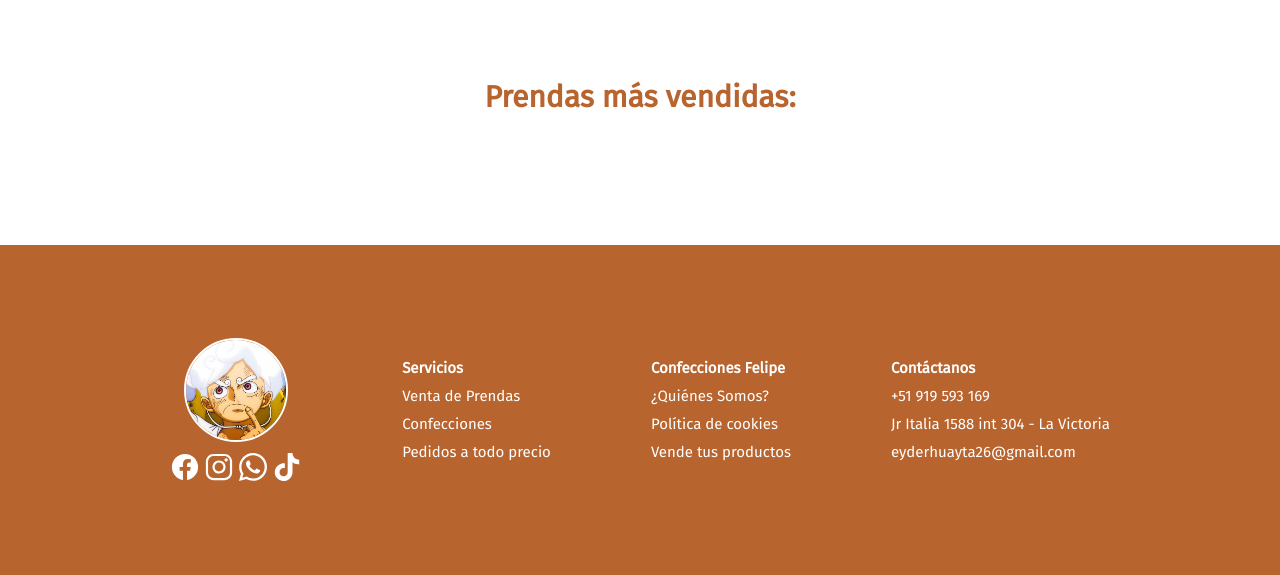
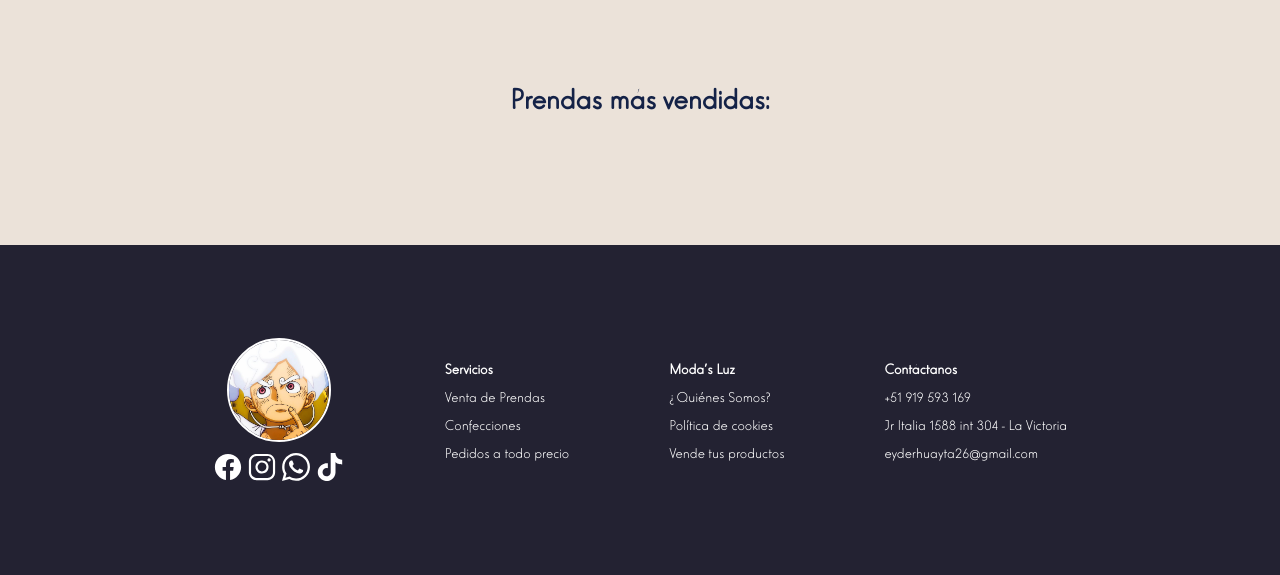
Before and after one commit to ELEyder/moda-luz-web, a PHP site: template views/main/index.php in a window 1280 px wide. Shown: the part 571-1146 px from the top of the page. Run offline with PHP 8.4, Linux system fonts and the light colour scheme; the template is opened without the code that fills it, so the values that code supplies are empty.

Commit message:
Arreglos Menores

```diff
--- a/content/styles/catalogo.css
+++ b/content/styles/catalogo.css
@@ -1,109 +1 @@
-:root {
-    --color-primario: #FF741C;
-    --color-secundario: #B8642F;
-    --fuente-principal: 'Fira Sans', sans-serif;
-    --separación-divs-header: 4rem;
-    --ancho-card: 24rem;
-}
-section.catalogo{
-    background-color: white;
-    display: flex;
-    align-items: center;
-    justify-content: center;
-    padding-top: 8rem;
-    padding-bottom: 8rem;
-}
-
-div.contenido{
-    display: flex;
-    flex-direction: column;
-    align-items: left;
-    justify-content: center;
-    width: max-content;
-    height: max-content;
-}
-h1.mas-vendidos{
-    color: var(--color-secundario);
-    font-size: 3rem;
-    margin: 0;
-    margin-bottom: 5rem;
-    width: max-content;
-    height: max-content;
-}
-div.catalogo {
-    display: flex;
-    flex-direction: column;
-    justify-content: center;
-    align-items: left;
-
-}
-div.fila{
-    display: flex;
-    flex-direction: row;
-    align-items: center;
-    justify-content: center;
-    width: min-content;
-    margin-bottom: 4rem;
-}
-div.fila:last-child{
-    margin-bottom: 0rem;
-}
-
-div.prenda {
-    width: var(--ancho-card);
-    display: flex;
-    flex-direction: column;
-    background-color: white;
-    overflow: hidden;
-    margin-left: 4rem;
-    box-shadow: 0px 0px 10px 4px rgba(0, 0, 0, 0.25);
-}
-div.prenda:first-child{
-    margin-left: 0rem;
-}
-div.imagen {
-    width: var(--ancho-card);
-    height: var(--ancho-card);
-    background-color: white;
-    display: flex;
-    flex-direction: column;
-    justify-content: center;
-    align-items: center;
-    overflow: hidden;
-}
-img.prenda {
-    height: var(--ancho-card);
-    width:  var(--ancho-card);
-    transition: 300ms;
-}
-img.prenda:hover {
-    width: calc(var(--ancho-card) + 4rem);
-    height: calc(var(--ancho-card) + 4rem);
-}
-div.texto {
-    display: flex;
-    flex-direction: column;
-    width: 200px;
-    height: 100px;
-    padding: 1rem;
-}
-h1.prenda{
-    font-size: 20px;
-    margin: 5px;
-    color: black;
-    font-weight: 400;
-    width: 180px;
-}
-p.prenda{
-    color: var(--color-primario);
-    font-size: 25px;
-    font-weight: 600;
-    margin: 10px;
-    width: 180px;
-}
-
-
-
-a.regresar:hover {
-    color: rgb(0, 38, 255);
-}
+@import url(root.css);
--- a/content/styles/footer.css
+++ b/content/styles/footer.css
@@ -1,10 +1,4 @@
-:root {
-    --color-primario: #FF741C;
-    --color-secundario: #B8642F;
-    --fuente-principal: 'Fira Sans', sans-serif;
-    --separación-divs-header: 4rem;
-    --ancho-card: 24rem;
-}
+@import url(root.css);
 html{
     font-size: 10px;
 }
@@ -14,7 +8,7 @@ footer{
     display: flex;
     align-items: center;
     justify-content: center;
-    background-color: var(--color-secundario);
+    background-color: var(--color-cuarto);
 }
 div.contenido-footer{
     display: flex;
--- a/content/styles/header.css
+++ b/content/styles/header.css
@@ -1,17 +1,12 @@
-:root {
-    --color-primario: #FF741C;
-    --color-secundario: #B8642F;
-    --fuente-principal: 'Fira Sans', sans-serif;
-    --separación-divs-header: 4rem;
-    --ancho-card: 24rem;
-}
+@import url(root.css);
+
 html{
     font-size: 10px;
 }
 /* ---------------------------------------------------------------- CABECERA ------------------------------------------------------*/
 header {
     height: 7rem;
-    background-color: var(--color-primario);
+    background-color: var(--color-cuarto);
     display: flex;
     flex-direction: row;
     align-items: center; /* Se mantienen al centro horizontalmente */
--- /dev/null
+++ b/content/styles/root.css
@@ -0,0 +1,28 @@
+@font-face {
+    font-family: 'ElegantLux'; /* El nombre que quieras darle a tu fuente */
+    src: url('../fuentes/ElegantLux.otf');
+  }
+:root {
+    --color-primario: #142247;
+    --color-secundario: #EBE2D9;
+    --color-terceario: #5A77B3;
+    --color-cuarto: #232232;
+    --fuente-principal: 'ElegantLux';
+    --separación-divs-header: 4rem;
+    --ancho-card: 24rem;
+}
+
+html{
+    font-size: 10px;
+}
+
+a{
+    text-decoration: none;
+}
+
+body {
+    background-color: var(--color-primario);
+    margin: 0px;
+    padding: 0px;
+    font-family: var(--fuente-principal);
+}
--- a/content/styles/style.css
+++ b/content/styles/style.css
@@ -1,24 +1,4 @@
-@import url('https://fonts.googleapis.com/css?family=Fira+Sans');
-
-:root {
-    --color-primario: #FF741C;
-    --color-secundario: #B8642F;
-    --fuente-principal: 'Fira Sans', sans-serif;
-    --separación-divs-header: 4rem;
-    --ancho-card: 24rem;
-}
-html{
-    font-size: 10px;
-}
-body {
-    background-color: var(--color-primario);
-    margin: 0px;
-    padding: 0px;
-    font-family: var(--fuente-principal);
-}
-a{
-    text-decoration: none;
-}
+@import url(root.css);
 
 /* --------------------------------------------------- CONTENIDO -----------------------------------------------*/
 main.contenido {
@@ -44,3 +24,109 @@ img.market {
 p {
     margin-bottom: 0px;
 }
+
+
+/* --------------------------------------------------- CATÁLOGO -----------------------------------------------*/
+
+section.catalogo{
+    background-color: var(--color-secundario);
+    display: flex;
+    align-items: center;
+    justify-content: center;
+    padding-top: 8rem;
+    padding-bottom: 8rem;
+}
+
+div.contenido{
+    display: flex;
+    flex-direction: column;
+    align-items: left;
+    justify-content: center;
+    width: max-content;
+    height: max-content;
+}
+h1.mas-vendidos{
+    color: var(--color-primario);
+    font-size: 3rem;
+    margin: 0;
+    margin-bottom: 5rem;
+    width: max-content;
+    height: max-content;
+}
+div.catalogo {
+    display: flex;
+    flex-direction: column;
+    justify-content: center;
+    align-items: left;
+
+}
+div.fila{
+    display: flex;
+    flex-direction: row;
+    align-items: center;
+    justify-content: center;
+    width: min-content;
+    margin-bottom: 4rem;
+}
+div.fila:last-child{
+    margin-bottom: 0rem;
+}
+
+div.prenda {
+    width: var(--ancho-card);
+    display: flex;
+    flex-direction: column;
+    background-color: white;
+    overflow: hidden;
+    margin-left: 4rem;
+    box-shadow: 0px 0px 10px 4px rgba(0, 0, 0, 0.25);
+}
+div.prenda:first-child{
+    margin-left: 0rem;
+}
+div.imagen {
+    width: var(--ancho-card);
+    height: var(--ancho-card);
+    background-color: white;
+    display: flex;
+    flex-direction: column;
+    justify-content: center;
+    align-items: center;
+    overflow: hidden;
+}
+img.prenda {
+    height: var(--ancho-card);
+    width:  var(--ancho-card);
+    transition: 300ms;
+}
+img.prenda:hover {
+    width: calc(var(--ancho-card) + 4rem);
+    height: calc(var(--ancho-card) + 4rem);
+}
+div.texto {
+    display: flex;
+    flex-direction: column;
+    width: 200px;
+    height: 100px;
+    padding: 1rem;
+}
+h1.prenda{
+    font-size: 20px;
+    margin: 5px;
+    color: black;
+    font-weight: 400;
+    width: 180px;
+}
+p.prenda{
+    color: var(--color-primario);
+    font-size: 25px;
+    font-weight: 600;
+    margin: 10px;
+    width: 180px;
+}
+
+
+
+a.regresar:hover {
+    color: rgb(0, 38, 255);
+}
--- a/models/mainModel.php
+++ b/models/mainModel.php
@@ -7,11 +7,11 @@ class MainModel extends Model{
     public function selectProductos(){
         try{
             $cn = $this->db->connect();
-            $tablaSQL = mysqli_query($cn,'select * from prenda');
+            $tablaSQL = mysqli_query($cn,'select * from Prenda');
             return $tablaSQL;
         }
-        catch (Exception){
-            echo 'ERRORRRRRRRRRRR';
+        catch (Exception $e){
+            echo 'ERROR en : ' . $e;
         }
     }
 }
--- a/views/footer.php
+++ b/views/footer.php
@@ -18,7 +18,7 @@
 			<p>Pedidos a todo precio</p>
 		</div>
 		<div class="f3">
-			<h1>Confecciones Felipe</h1>
+			<h1>Moda's Luz</h1>
 			<p>¿Quiénes Somos?</p>
 			<p>Política de cookies</p>
 			<p>Vende tus productos</p>
--- a/views/header.php
+++ b/views/header.php
@@ -5,7 +5,7 @@
 					<img class="logo" src="content/img/logo.png">
 				</a>
 			</div>
-            <h1 class="titulo">CONFECCIONES FELIPE</h1>
+            <h1 class="titulo">Moda's Luz</h1>
 				<form class="buscador" action="buscador" method="get">
 					<input class="buscador" type="text" placeholder="Busca en Liberty Market" name="busqueda">
 					<button class="buscador" type="submit"><img class="lupa" src="content/img/icons/lupa.svg" alt=""></button>
--- a/views/main/index.php
+++ b/views/main/index.php
@@ -1,6 +1,6 @@
 <html lang="es">
     <head>
-        <title>LIBERTY MARKET S.A.</title>
+        <title>MODA'S LUZ</title>
         <meta name="author" content="Eyder Huayta Tantavilca">
         <meta name="description" content="Mercado en linea de alimentos.">
         <link rel="stylesheet" type="text/css" href="content/styles/style.css">
```
Also changed, not shown: content/fuentes/ElegantLux.otf (added), content/img/icons/lupa.svg.
